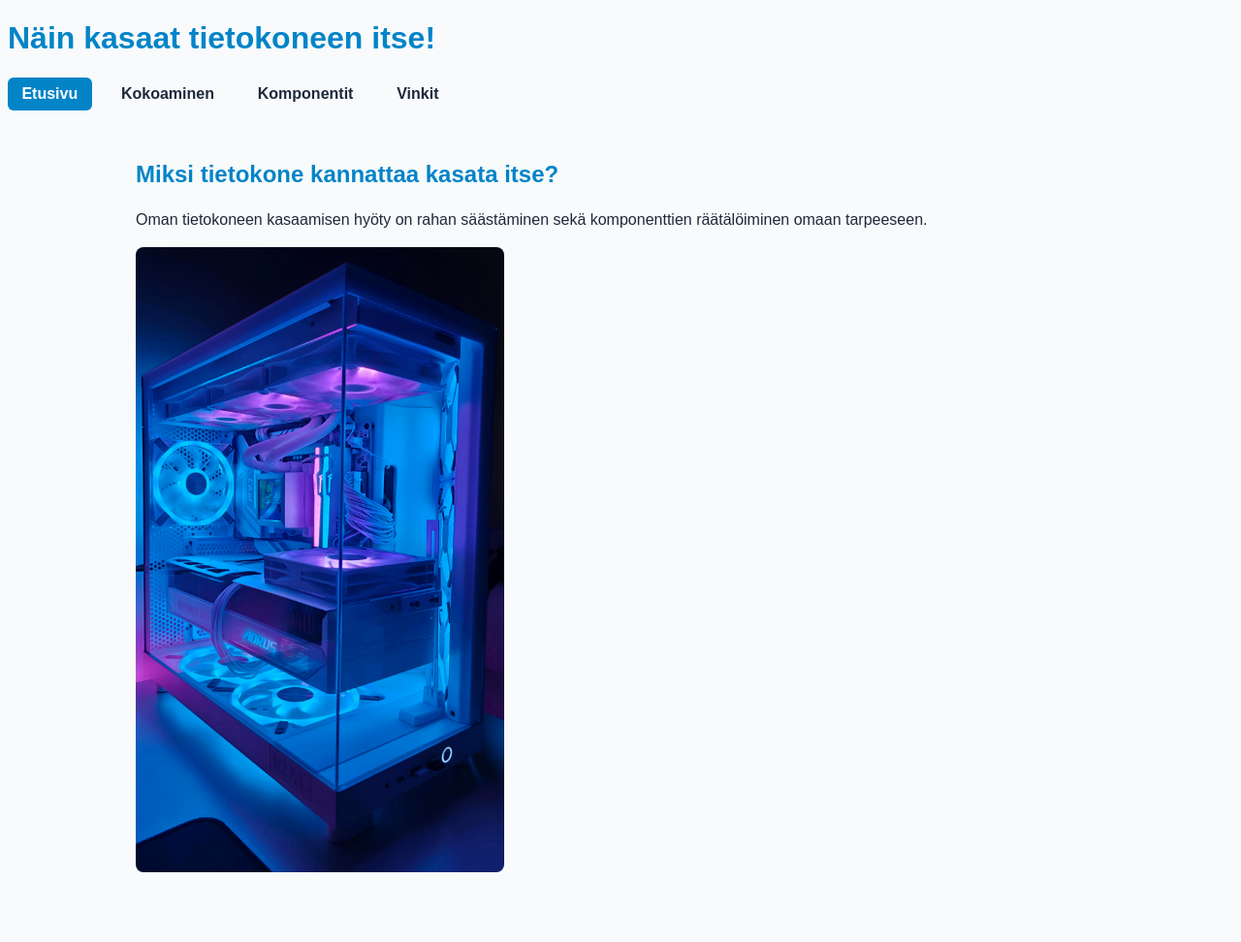
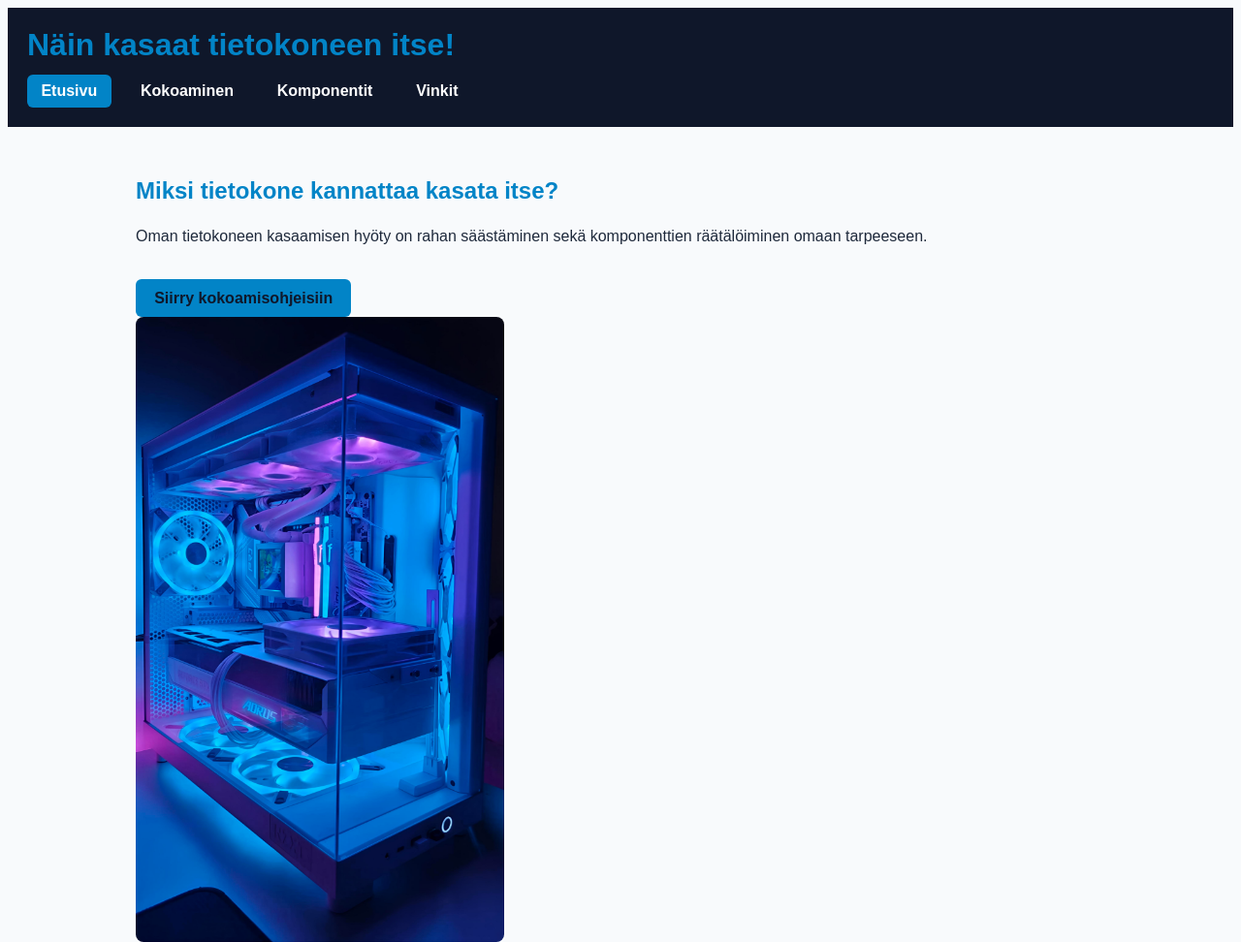
Before and after one commit to ArttuLaitila/Websivuston-rakentaminen, a plain HTML site: page index.html in a window 1280 px wide. Shown: the whole page at 97% size. Before the commit the page ends 932 px from the top, so only its background shows below. Drawn offline with Linux system fonts and the light colour scheme.

Commit message:
testausta

```diff
--- a/css/styles.css
+++ b/css/styles.css
@@ -68,3 +68,29 @@ nav a.active {
     background-color: var(--primary-color);
     color: #ffffff;
 }
+header {
+    background-color: var(--dark-color);
+    padding: 1.25rem;
+}
+header h1 {
+    margin: 0;
+}
+header nav a {
+    color: #ffffff;
+}
+.cta-button {
+    display: inline-block;
+    margin-top: 1rem;
+    padding: 0.65rem 1.2rem;
+    background-color: var(--primary-color);
+    color: var(--dark-color);
+    text-decoration: none;
+    font-weight: bold;
+    border-radius: 6px;
+    transition: transform 0.2s ease, opacity 0.2s ease;
+}
+
+.cta-button:hover {
+    transform: translateY(-2px);
+    opacity: 0.92;
+}
--- a/index.html
+++ b/index.html
@@ -7,6 +7,7 @@
     <title>Näin kasaat tietokoneen itse</title>
 </head>
 <body>
+   <header>
     <h1>Näin kasaat tietokoneen itse!</h1>
     <nav>
         <ul>
@@ -15,13 +16,14 @@
             <li><a href="komponentit.html">Komponentit</a></li>
             <li><a href="vinkit.html">Vinkit</a></li>
         </ul>
-
     </nav>
+</header>
     <main>
         <section class="hero">
             <div class="hero-text">
                 <h2>Miksi tietokone kannattaa kasata itse?</h2>
                 <p>Oman tietokoneen kasaamisen hyöty on rahan säästäminen sekä komponenttien räätälöiminen omaan tarpeeseen.</p>
+                <a href="kokoaminen.html" class="cta-button">Siirry kokoamisohjeisiin</a>
                 <img src="images/Omakone.jpg" alt="Itse koottu pelitietokone">
             </div>
         </section>
```
Also changed, not shown: kokoaminen.html (+2 -0 lines), komponentit.html (+2 -0 lines), vinkit.html (+2 -0 lines).
